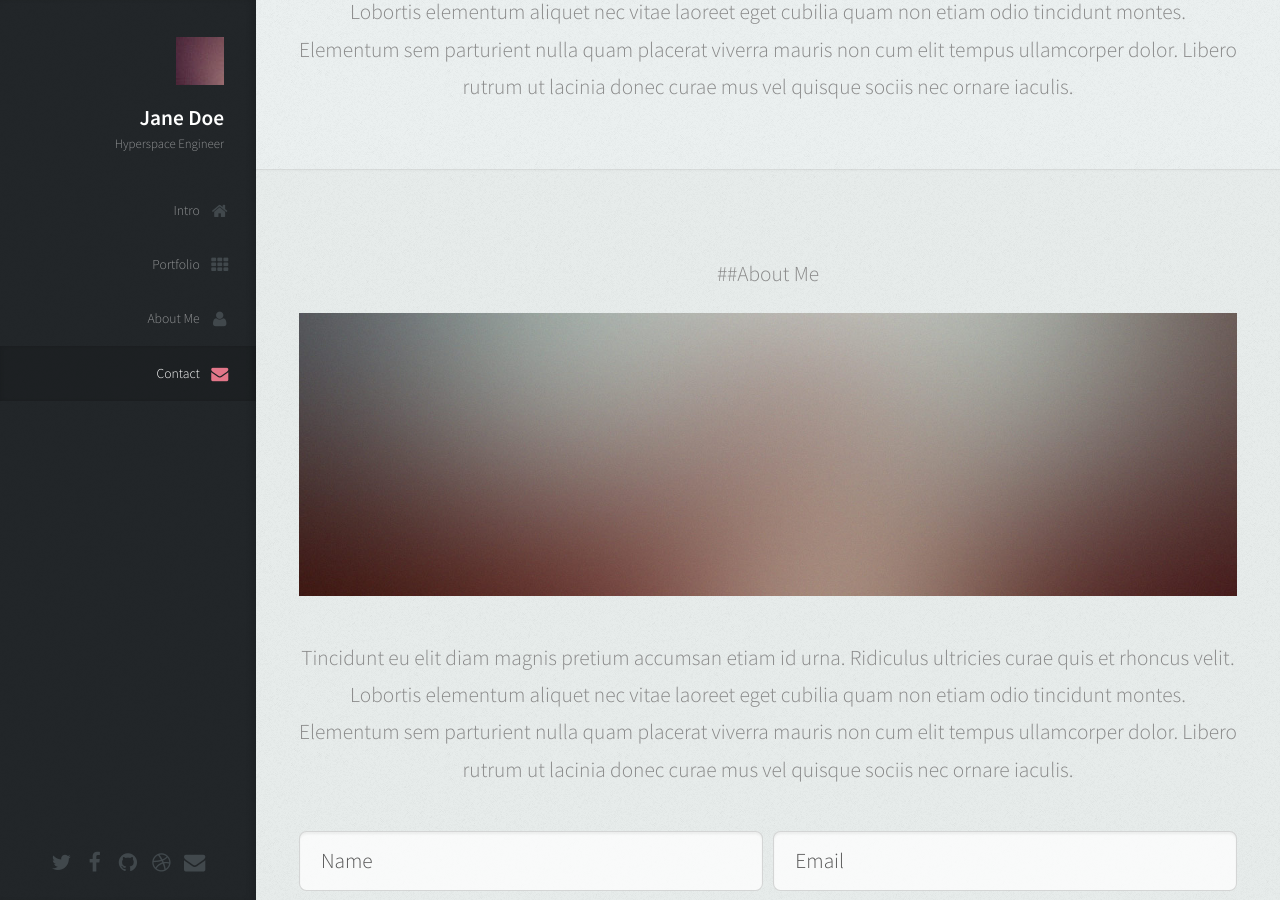
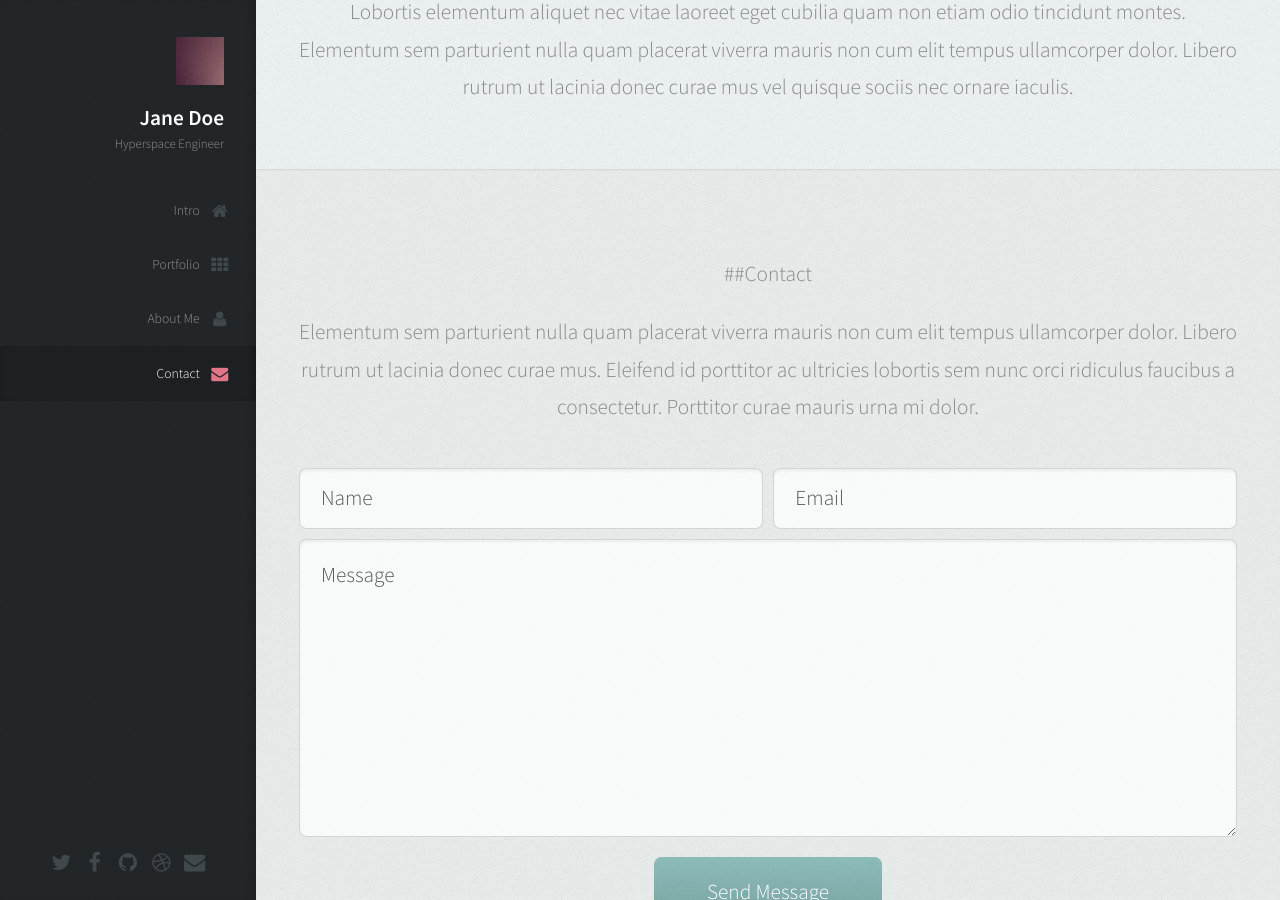
Before and after one commit to kmajones/jekyll-theme, a Jekyll site: the page built from index.html, in a window 1280 px wide and 900 px high, scrolled down 1841 px. Built offline with Jekyll 4.4.1, drawn with Linux system fonts in a browser that asks for light colours.

Commit message:
Added actual contact content in
This does not include form

```diff
--- a/_posts/2015-04-28-contact.md
+++ b/_posts/2015-04-28-contact.md
@@ -1,10 +1,6 @@
-##About Me
+##Contact
 
-<a href="#" class="image featured"><img src="images/pic08.jpg" alt="" /></a>
-
-Tincidunt eu elit diam magnis pretium accumsan etiam id urna. Ridiculus
-ultricies curae quis et rhoncus velit. Lobortis elementum aliquet nec vitae
-laoreet eget cubilia quam non etiam odio tincidunt montes. Elementum sem
-parturient nulla quam placerat viverra mauris non cum elit tempus ullamcorper
-dolor. Libero rutrum ut lacinia donec curae mus vel quisque sociis nec
-ornare iaculis.
+Elementum sem parturient nulla quam placerat viverra
+mauris non cum elit tempus ullamcorper dolor. Libero rutrum ut lacinia
+donec curae mus. Eleifend id porttitor ac ultricies lobortis sem nunc
+orci ridiculus faucibus a consectetur. Porttitor curae mauris urna mi dolor.
```
